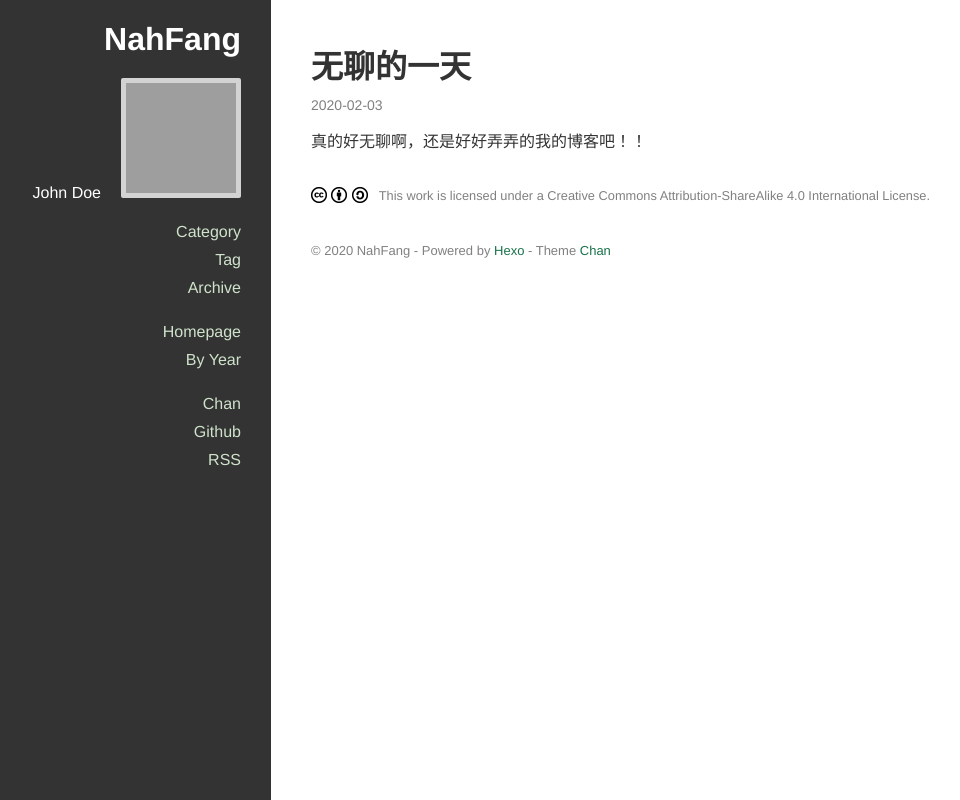
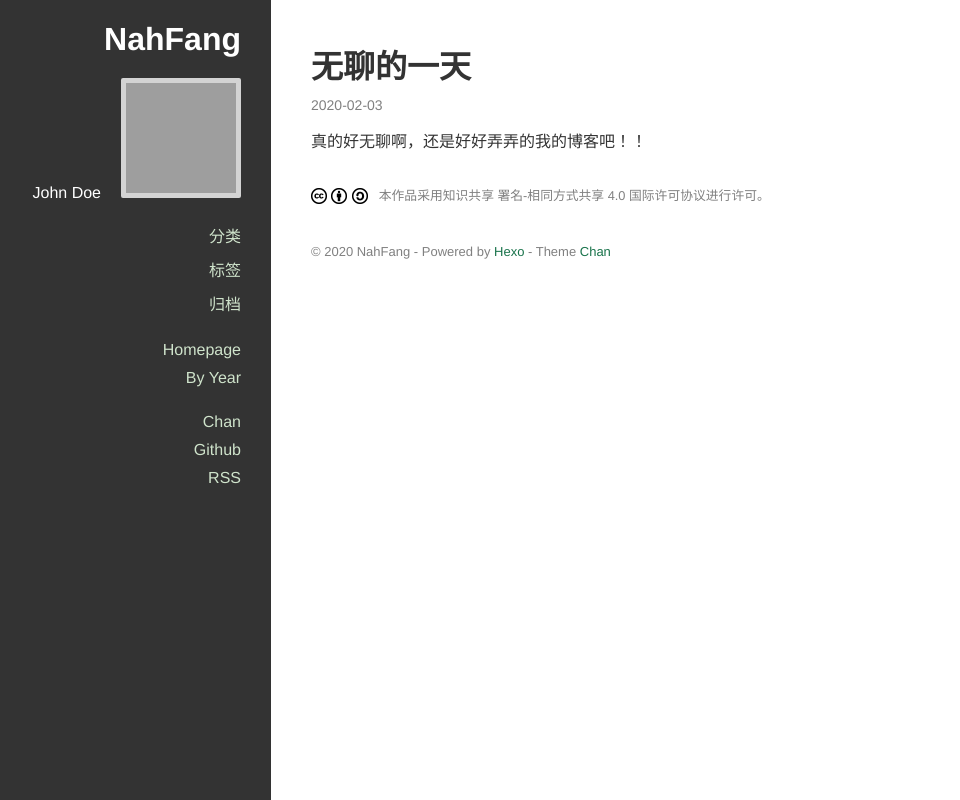
Before and after one commit to NahFang/NahFang.github.io, a plain HTML site: page 2020/02/03/newpapername/index.html in a window 1280 px wide. Shown: the whole page, without its empty margins (129-1089 px from the left). Drawn offline with nearby package versions, Linux system fonts and the light colour scheme; grey boxes are pictures that could not be loaded.

Commit message:
Site updated: 2020-02-04 13:58:39

```diff
--- a/2020/02/03/newpapername/index.html
+++ b/2020/02/03/newpapername/index.html
@@ -18,7 +18,7 @@
 <meta property="og:url" content="https:&#x2F;&#x2F;nahfang.github.io&#x2F;2020&#x2F;02&#x2F;03&#x2F;newpapername&#x2F;index.html">
 <meta property="og:site_name" content="NahFang">
 <meta property="og:description" content="真的好无聊啊，还是好好弄弄的我的博客吧！！">
-<meta property="og:locale" content="en_US">
+<meta property="og:locale" content="zh_CN">
 <meta property="article:published_time" content="2020-02-03T14:11:56.000Z">
 <meta property="article:modified_time" content="2020-02-03T14:14:15.564Z">
 <meta property="article:author" content="John Doe">
@@ -87,21 +87,21 @@
 
 
               <li class="category-list-container">
-                <a href="javascript:;">Category</a>
+                <a href="javascript:;">分类</a>
 
               </li>
 
 
 
               <li class="tag-list-container">
-                <a href="javascript:;">Tag</a>
+                <a href="javascript:;">标签</a>
 
               </li>
 
 
 
               <li class="archive-list-container">
-                <a href="javascript:;">Archive</a>
+                <a href="javascript:;">归档</a>
                 <ul class="archive-list"><li class="archive-list-item"><a class="archive-list-link" href="/archives/2020/">2020</a><span class="archive-list-count">1</span></li><li class="archive-list-item"><a class="archive-list-link" href="/archives/2019/">2019</a><span class="archive-list-count">1</span></li></ul>
               </li>
 
@@ -179,7 +179,7 @@
   <footer class="article-footer">
 
   <div class="cc">
-    <a href="http://creativecommons.org/licenses/by-sa/4.0/deed.e" target="_blank" title="Attribution-ShareAlike">
+    <a href="http://creativecommons.org/licenses/by-sa/4.0/deed.z" target="_blank" title="署名-相同方式共享">
       <img src="/images/cc/cc.png">
 
           <img src="/images/cc/by.png">
@@ -187,7 +187,7 @@
           <img src="/images/cc/sa.png">
 
       <span>
-        This work is licensed under a Creative Commons Attribution-ShareAlike 4.0 International License.
+        本作品采用知识共享 署名-相同方式共享 4.0 国际许可协议进行许可。
       </span>
     </a>
   </div>
```
Also changed, not shown: 2019/12/15/hello-world/index.html (+6 -6 lines), archives/2019/12/index.html (+5 -5 lines), archives/2019/index.html (+5 -5 lines), archives/2020/02/index.html (+5 -5 lines), archives/2020/index.html (+5 -5 lines), archives/index.html (+5 -5 lines), index.html (+4 -4 lines).
